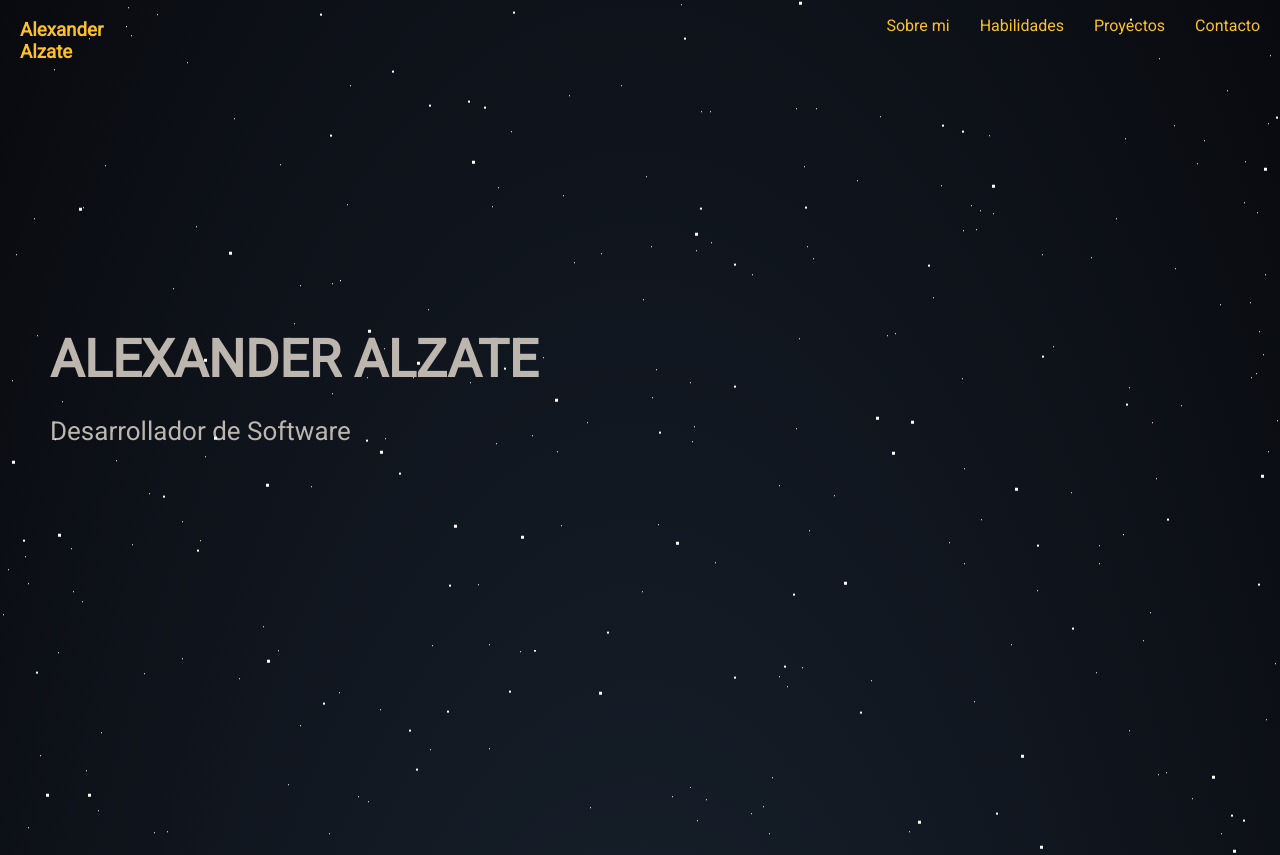
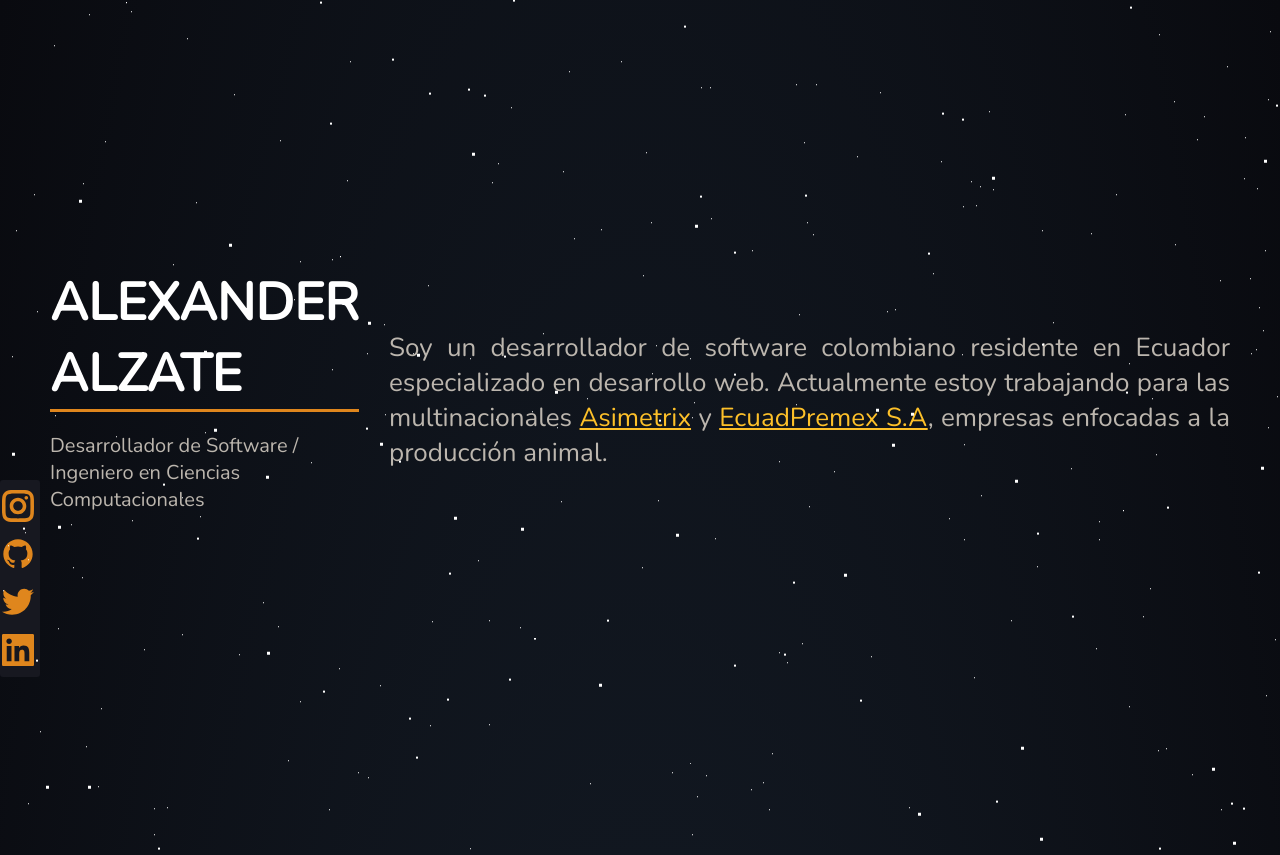
Before and after one commit to Aalzate95/Alexander-Website, a React (Create React App) app: page / in a window 1280 px wide. Shown: the top 855 px of the page. Built offline with nearby package versions, Linux system fonts and the light colour scheme.

Commit message:
Resume and styles corrections

```diff
--- a/package.json
+++ b/package.json
@@ -8,6 +8,7 @@
     "@testing-library/user-event": "^12.1.10",
     "react": "^17.0.2",
     "react-dom": "^17.0.2",
+    "react-icons": "^4.2.0",
     "react-scripts": "4.0.3",
     "web-vitals": "^1.0.1"
   },
--- a/src/App.css
+++ b/src/App.css
@@ -1,9 +1,10 @@
 @import url("https://fonts.googleapis.com/css2?family=Roboto:wght@400&display=swap");
-
+@import url("https://fonts.googleapis.com/css2?family=Nunito:wght@400&display=swap");
 .App {
-  font-family: "Roboto", "Helvetica Neue", sans-serif;
+  font-family:"Nunito","Roboto", "Helvetica Neue", sans-serif;
   height:100%
 }
+
 html,body{
   min-height: 100%
 }
@@ -23,37 +24,57 @@ html{
   position:fixed;
 }
 
+.card{
+  background:#1b2735;
+  width:100%;
+  z-index:1;
+  border-radius:3px;
+}
 .content{
   color:#bcb6ae;
   margin:0px 50px 0 50px;
-
 }
 
-.SobreMi,.resume {
+.SobreMi,.resume,.Habilidades,.Proyectos,.Contacto {
   display: flex;
   flex-direction: column;
+  min-height: 100vh;
+  align-items: center;
+  justify-content: center;
 }
 
 .resume{
-  min-height: 100vh;
-  align-items: left;
-  justify-content: center;
+  display:flex;
+  flex-direction: row;
   font-size: calc(10px + 2vmin);
 }
 .resume h1{
+  color:white;
   margin:0;
   font-size: calc(50px+2vmin)
 }
+.resume-title p{
+  font-size: 20px;
+
+}
+.resume-title span{
+  display:block;
+  border-top: 3px solid #df861d;
+}
+
+.resume-content{
+  margin-left:30px;
+}
+.resume-content p{
+  text-align:justify;
+}
+.resume-content p a{
+  color:#fdc029;
+}
+
 .SobreMi{
-  min-height: 100vh;
-  align-items: center;
-  justify-content: center;
   font-size: calc(10px + 2vmin);
   color: white;
-}
-
-.App-link {
-  color: #61dafb;
 }
 
 
--- a/src/App.js
+++ b/src/App.js
@@ -1,14 +1,12 @@
 import './App.css';
 import TopBar from './components/topBar/TopBar'
-const texto = {
-  "sobreMi":{
-    "Saludo":"Hola!, mi nombre es Alexander Alzate"
-  }
-}
+import SideBar from './components/sideBar/SideBar'
+
 function App() {
   return (
     <div className="App">
       <TopBar/>
+      <SideBar/>
       <div className="Stars-container">
         <div id='stars'></div>
         <div id='stars2'></div>
@@ -16,10 +14,16 @@ function App() {
       </div>
 
       <div className="content">
-          <div>
-            <div className="resume">
+          <div className="resume">
+            <div className="resume-title">
               <h1>ALEXANDER ALZATE</h1>
-              <p>Desarrollador de Software</p>
+              <span></span>
+              <p>Desarrollador de Software / <br/>Ingeniero en Ciencias Computacionales</p>
+            </div>
+            <div className="resume-content">
+              <p>Soy un desarrollador de software colombiano residente en Ecuador especializado en desarrollo web.
+              Actualmente estoy trabajando para las multinacionales <a href="https://www.asimetrix.co/en/" rel="noopener noreferrer">Asimetrix</a> y <a href="https://www.premex.co/es/" rel="noopener noreferrer">EcuadPremex S.A</a>,
+              empresas enfocadas a la producción animal.</p>
             </div>
           </div>
           <div id="SobreMi">
@@ -28,17 +32,22 @@ function App() {
             </div>
           </div>
           <section id="Habilidades">
-            <h1>Habilidades</h1>
+            <div className="Habilidades">
+              <h1>Habilidades</h1>
+            </div>
           </section>
           <section id="Proyectos">
+          <div className="Proyectos">
             <h1>Proyectos</h1>
-          </section>
-          <section id="Contacto">
-            <h1>Contacto</h1>
+          </div>
           </section>
 
+          <section id="Contacto">
+            <div className="Contacto">
+              <h1>Contacto</h1>
+            </div>
+          </section>
       </div>
-
     </div>
   );
 }
--- /dev/null
+++ b/src/components/sideBar/SideBar.css
@@ -0,0 +1,39 @@
+.SideBar{
+    position:fixed;
+    height:auto;
+    background:#171820;
+    top:60vh;
+    width:40px;
+    border-radius:3px;
+}
+
+.SideBar:hover{
+    width:45px;
+    padding-left:5px;
+}
+
+.SideBar ul{
+    list-style:none;
+    margin:5px 0px 0 0;
+    padding:0px;
+    color:#df861d;
+}
+
+.SideBar ul li{
+    align-items: center;
+    justify-content: center;
+    padding:5px 7px 0 2px;
+
+}
+
+.SideBar ul li a{
+    font-size: calc(16px + 2vmin);
+    text-decoration: none;
+    color:#df861d;
+}
+
+.SideBar a:hover{
+    cursor:pointer;
+    color:white;
+    font-size:calc(17px + 2vmin) ;
+}
--- a/src/components/sideBar/SideBar.js
+++ b/src/components/sideBar/SideBar.js
@@ -0,0 +1,20 @@
+import React from 'react'
+import './SideBar.css'
+import {} from 'react-icons/io5'
+import { GrInstagram,GrGithub,GrTwitter,GrLinkedin } from "react-icons/gr";
+
+
+const SideBar = () => {
+    return (
+        <div className="SideBar">
+            <ul>
+                <li><a href="https://www.instagram.com/alex.alzate95/" target="_blank" rel="noopener noreferrer"><GrInstagram/></a></li>
+                <li><a href="https://github.com/Aalzate95" target="_blank" rel="noopener noreferrer"><GrGithub/></a></li>
+                <li><a href="https://twitter.com/AlexAlzate95" target="_blank" rel="noopener noreferrer"><GrTwitter/></a></li>
+                <li><a href="https://www.linkedin.com/in/aalzate95/" target="_blank" rel="noopener noreferrer"><GrLinkedin/></a></li>
+            </ul>
+        </div>
+     );
+}
+
+export default SideBar;
--- a/src/components/topBar/TopBar.css
+++ b/src/components/topBar/TopBar.css
@@ -3,7 +3,9 @@
     position:fixed;
     top:0;
     width:100%;
-    height: 100px;
+    height: 70px;
+    transition: top 0.3s;
+    box-shadow: 0 4px 8px 0 rgba(0,0,0,0.2);
 }
 .navbar{
     display:flex;
@@ -13,16 +15,26 @@
 .navbar-main{
     margin-left:20px;
 }
+.navbar-main h3{
+    margin:10px 0 10px 0;
+}
+
 .navbar-main a{
     cursor: pointer;
     text-decoration: none;
     font-weight:bold;
     color:#fdc029;
 }
+
+.navbar-main a:hover{
+    color:#bcb6ae;
+}
+
 .navbar-options{
     display:flex;
     flex-direction:row-reverse;
     width:100%;
+    margin:10px 0 10px 0;
 }
 .navbar-options ul{
     display:flex;
--- a/src/components/topBar/TopBar.js
+++ b/src/components/topBar/TopBar.js
@@ -1,8 +1,21 @@
 import React from 'react'
 import './TopBar.css'
+
+var prevScrollpos = window.pageYOffset;
+
+window.onscroll = function() {
+    var currentScrollPos = window.pageYOffset;
+    if (prevScrollpos > currentScrollPos) {
+      document.getElementById("TopBar").style.top = "0";
+    } else {
+      document.getElementById("TopBar").style.top = "-100px";
+    }
+    prevScrollpos = currentScrollPos;
+  }
+
 const TopBar = () => {
     return (
-        <div className="TopBar">
+        <div className="TopBar" id="TopBar">
             <nav className="navbar">
                 <div className="navbar-main">
                     <h3><a href="/">Alexander Alzate</a></h3>
```
Also changed, not shown: 1 other file (tests, documents, lock files or other folders).
